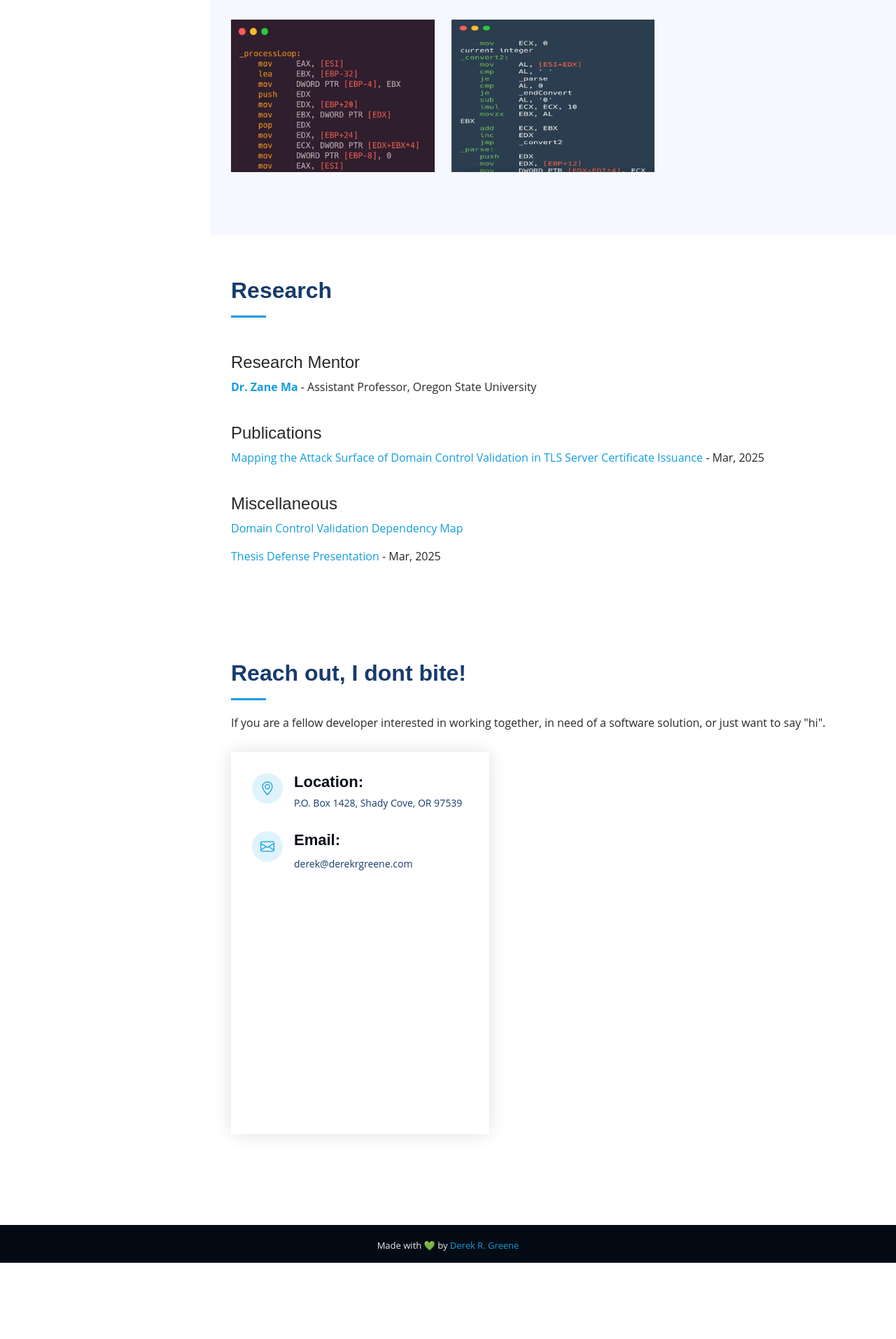
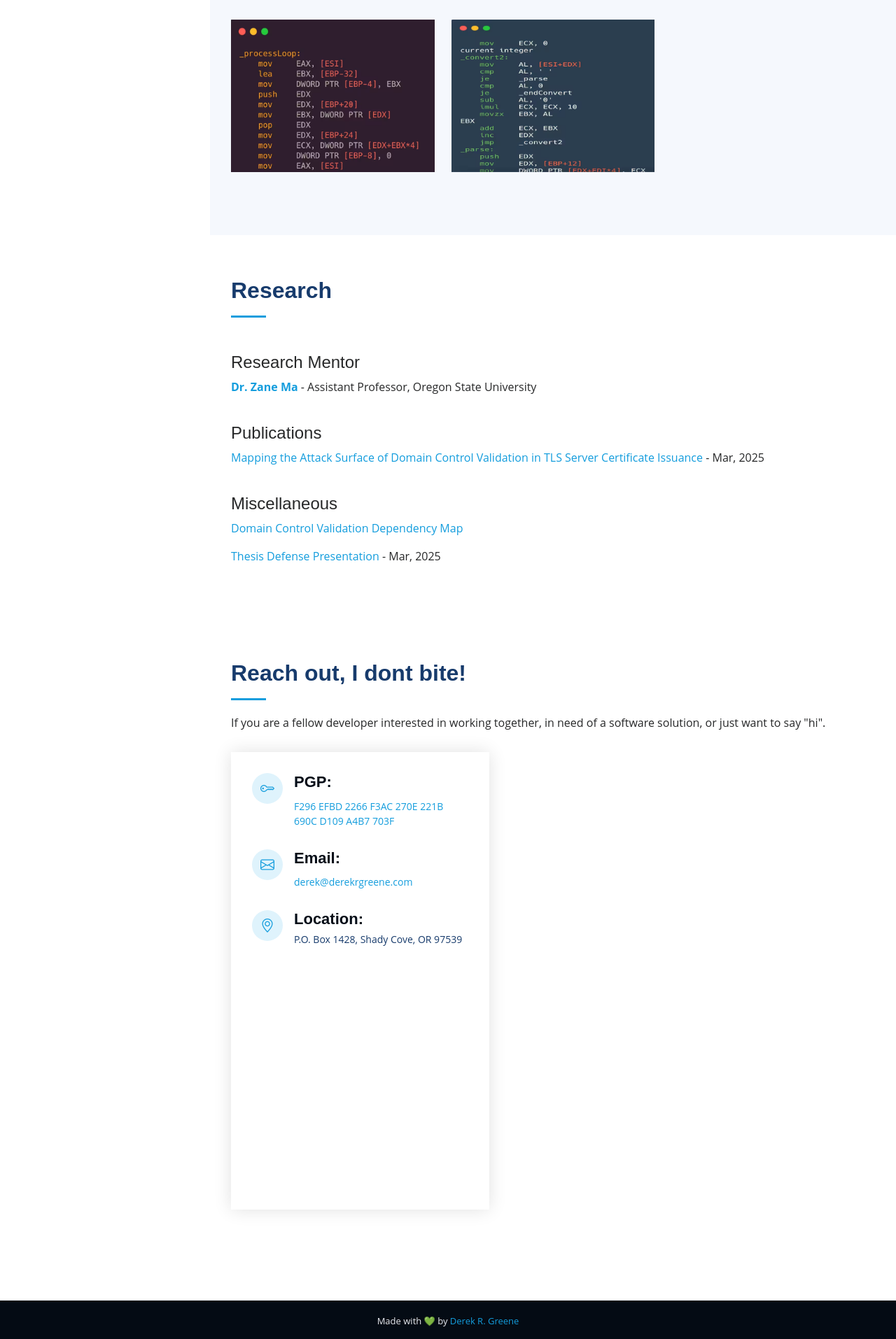
Before and after one commit to derekrgreene/derekrgreene.com, a Flask app: page / in a window 1280 px wide. Shown: the part 4546-6460 px from the top of the page at 70% size. Before the commit the page ends 6351 px from the top, so only its background shows below. Run offline with Flask 3, Linux system fonts and the light colour scheme; some libraries are stand-ins or nearby versions; grey boxes are pictures that could not be loaded.

Commit message:
Added PGP key

```diff
--- a/app.py
+++ b/app.py
@@ -73,6 +73,11 @@ def snakeGame():
 def virtualPantry():
     return render_template('virtualpantry.html')
 
+@app.route("/pgp")
+def pgp():
+    with open("pgp.asc", "r") as keyfile:
+        keydata = keyfile.read()
+    return Response(keydata, mimetype="text/plain")
 
 @app.route('/robots.txt')
 def robots():
--- a/templates/index.html
+++ b/templates/index.html
@@ -411,24 +411,29 @@
         <div class="section-title">
           <h2>Reach out, I dont bite!</h2>
           <p>If you are a fellow developer interested in working together, in need of a software solution, or just want to say "hi".</p>
+
         </div>
 
         <div class="row" data-aos="fade-in">
-
           <div class="col-lg-5 d-flex align-items-stretch">
             <div class="info">
+              <div class="email">
+              <i class="bi bi-key"></i>
+              <h4>PGP:</h4>
+              <p><a href="{{ url_for('pgp') }}" download>
+                F296 EFBD 2266 F3AC 270E 221B 690C D109 A4B7 703F</p>
+              </a>
+              </div>
+              <div class="email">
+                <i class="bi bi-envelope"></i>
+                <h4>Email:</h4>
+                <p><a href="mailto:derek@derekrgreene.com">derek@derekrgreene.com</a></p>
+              </div>
               <div class="address">
                 <i class="bi bi-geo-alt"></i>
                 <h4>Location:</h4>
                 <p>P.O. Box 1428, Shady Cove, OR 97539</p>
               </div>
-
-              <div class="email">
-                <i class="bi bi-envelope"></i>
-                <h4>Email:</h4>
-                <p>derek@derekrgreene.com</p>
-              </div>
-
               <iframe src="https://www.google.com/maps/embed/v1/view?zoom=13&center=42.6150,-122.8119&maptype=satellite&key=AIzaSyCTH9Z8ujXLIbo5nTdDAK6IGmISsZqk9UU" frameborder="0" style="border:0; width: 100%; height: 290px;" allowfullscreen></iframe>
 	      <div style="display: flex; justify-content: center; margin-top: 20px;">
         <script type="text/javascript" src="https://cdnjs.buymeacoffee.com/1.0.0/button.prod.min.js" data-name="bmc-button" data-slug="derekgreene" data-color="#149ddd" data-emoji=""  data-font="Comic" data-text="Buy me a coffee" data-outline-color="#000000" data-font-color="#ffffff" data-coffee-color="#FFDD00" ></script>
```
Also changed, not shown: 1 other file.
